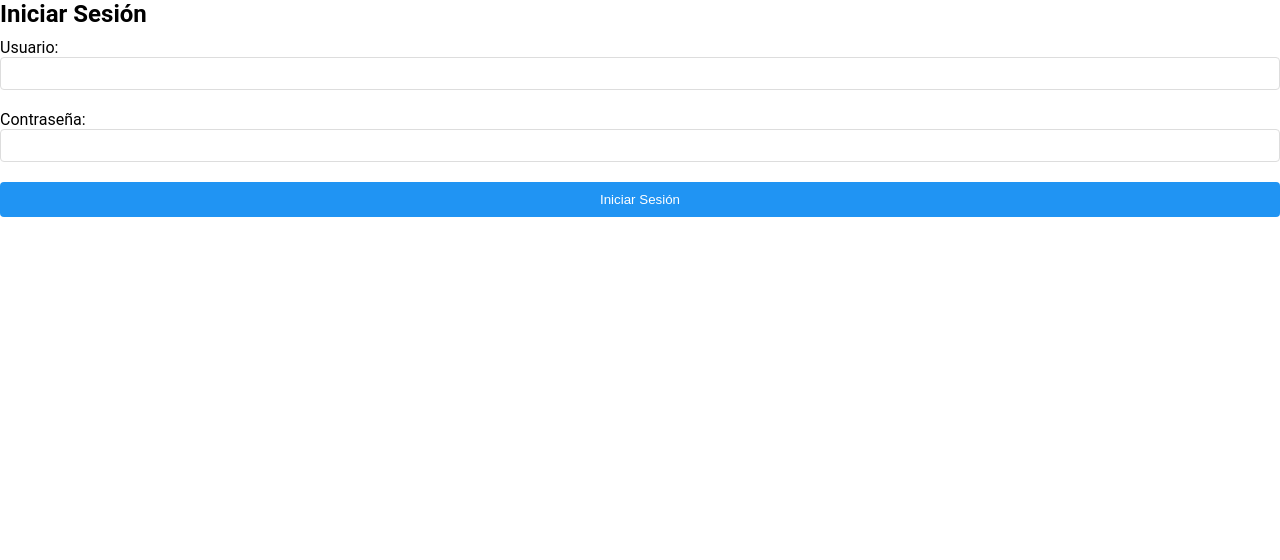
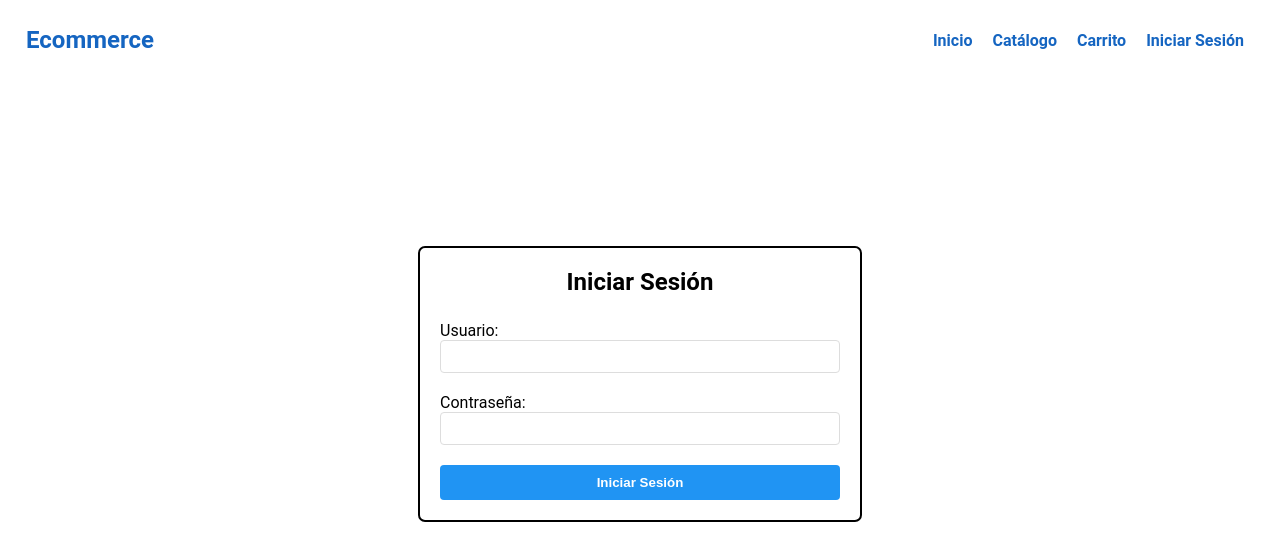
Before and after one commit to crescowboy/E-commerce, a React (Create React App) app: page /login in a window 1280 px wide. Shown: the top 560 px of the page. Built offline with nearby package versions, Linux system fonts and the light colour scheme.

Commit message:
Estilos Login Page

```diff
--- a/src/Pages/CarritoPage.jsx
+++ b/src/Pages/CarritoPage.jsx
@@ -2,7 +2,7 @@
 import React, { useContext, useState } from 'react';
 import Nav from '../Nav';
 import { useNavigate } from 'react-router-dom';
-import Swal from 'sweetalert2';
+// import Swal from 'sweetalert2';
 import { Contexto } from '../Context/Contexto';
 import { toast } from 'react-toastify';
 
--- a/src/Pages/LoginPage.jsx
+++ b/src/Pages/LoginPage.jsx
@@ -1,5 +1,6 @@
 // LoginPage.js
 import React, { useState } from 'react';
+import Nav from '../Nav';
 
 const LoginPage = ({ onLogin }) => {
   const [username, setUsername] = useState('');
@@ -12,9 +13,12 @@ const LoginPage = ({ onLogin }) => {
   };
 
   return (
-    <div>
+    <div className='home-container'>
+      <Nav></Nav>
+      <div className='login'>
+
+      <form>
       <h2>Iniciar Sesión</h2>
-      <form>
         <label>
           Usuario:
           <input
@@ -35,6 +39,7 @@ const LoginPage = ({ onLogin }) => {
           Iniciar Sesión
         </button>
       </form>
+      </div>
     </div>
   );
 };
--- a/src/Pages/PagoPage.jsx
+++ b/src/Pages/PagoPage.jsx
@@ -2,6 +2,7 @@
 import React, { useEffect, useState } from 'react';
 // import Swal from 'sweetalert';
 import Swal from 'sweetalert2';
+import { toast } from 'react-toastify';
 import Nav from '../Nav';
 
 const PagoPage = () => {
@@ -52,7 +53,15 @@ const PagoPage = () => {
   const handlePlaceOrder = async () => {
     try {
       if (!formValid) {
-        throw new Error('Por favor, completa todos los campos antes de realizar el pedido.');
+        // throw new Error('Por favor, completa todos los campos antes de realizar el pedido.');
+        toast.success('¡Éxito!', {
+          position: 'top-right',
+          autoClose: 2000, // Cerrar automáticamente después de 3 segundos
+          hideProgressBar: false,
+          closeOnClick: true,
+          pauseOnHover: true,
+          draggable: true,
+        });
       }
 
 
--- a/src/index.css
+++ b/src/index.css
@@ -314,3 +314,35 @@ button:hover {
 .payment-contenido{
   padding: 10px;
 }
+
+
+/* LOGIN PAGE */
+.login {
+  display: flex;
+  flex-direction: column;
+  align-items: center;
+  justify-content: center;
+  height: 80vh; /* Ocupa el 100% del alto de la pantalla */
+
+}
+
+.login form{
+  width: 400px;
+  border: 2px solid black;
+  padding: 20px;
+  border-radius: 7px;
+}
+
+.login h2{
+  text-align: center;
+}
+
+.login button{
+  width: 100%;
+  padding: 10px;
+  font-weight: bold;
+  color: #fff;
+  border: none;
+  border-radius: 4px;
+  cursor: pointer;
+}
```
